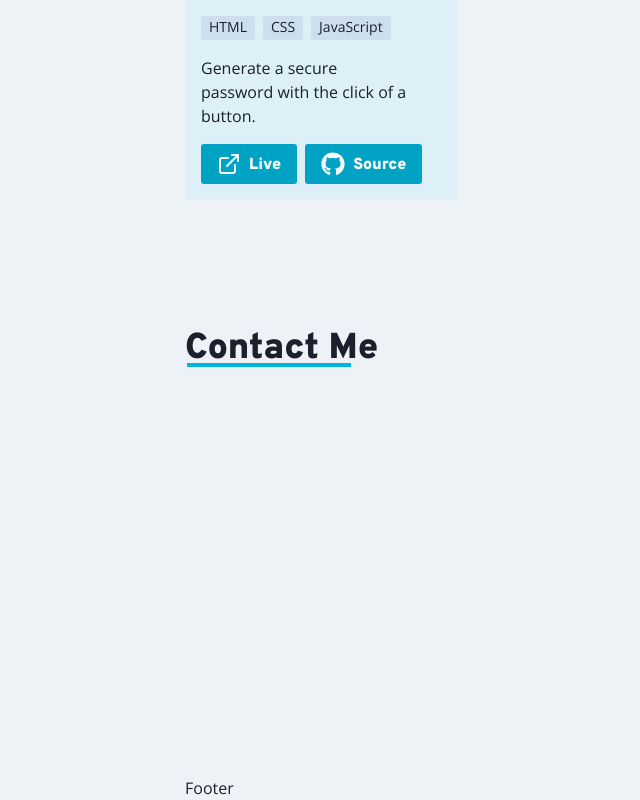
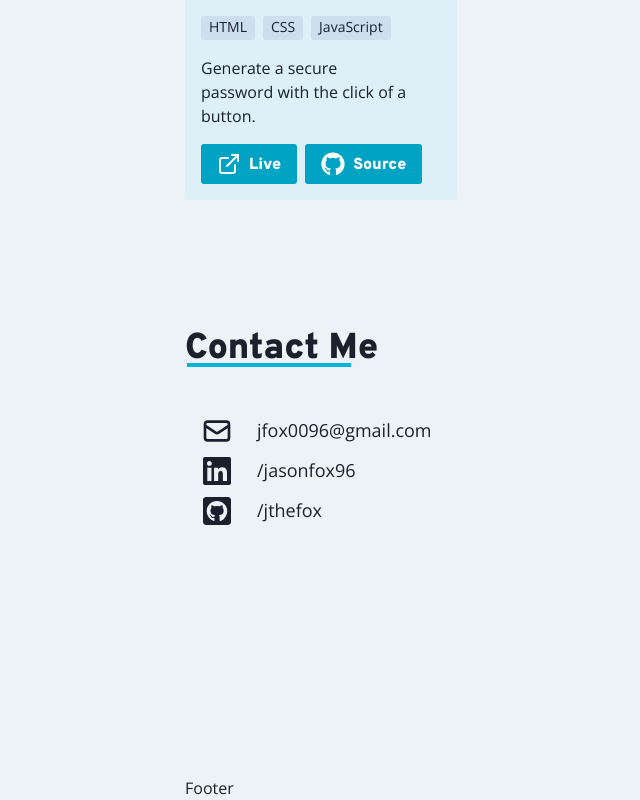
Before and after one commit to jsonFox/portfolio, a React (Vite) app: page / in a window 1280 px wide. Shown: the part 2605-3405 px from the top of the page, without its empty margins (31-671 px from the left). Built offline with nearby package versions, Linux system fonts and the light colour scheme; a web font is replaced by a local one.

Commit message:
Add contact info

```diff
--- a/src/components/Contact.tsx
+++ b/src/components/Contact.tsx
@@ -1,13 +1,33 @@
-import { Box, Stack } from "@chakra-ui/react"
-import { SectionTitle } from "./partials"
+import { Box, Stack, Link } from "@chakra-ui/react";
+import { SectionTitle } from "./partials";
+import { Email, LinkedinSquare, GithubSquare } from "./icons";
 
 export default function Contact() {
   return (
     <Box as='section' id='contactme'>
       <SectionTitle text='Contact Me' />
-      <Stack>
-
+      <Stack pl={4}>
+        <Info>
+          <Email size={32} />
+          <Link href='mailto:jfox0096@gmail.com'>jfox0096@gmail.com</Link>
+        </Info>
+        <Info>
+          <LinkedinSquare size={32} />
+          <Link href='https://www.linkedin.com/in/jasonfox96'>/jasonfox96</Link>
+        </Info>
+        <Info>
+          <GithubSquare size={32} />
+          <Link href='https://github.com/jthefox'>/jthefox</Link>
+        </Info>
       </Stack>
     </Box>
   )
 }
+
+function Info({ children }: { children: JSX.Element[] }) {
+  return (
+    <Stack direction='row' fontSize='lg' alignItems='center' spacing={6}>
+      {children}
+    </Stack>
+  )
+}
--- a/src/components/icons/index.tsx
+++ b/src/components/icons/index.tsx
@@ -41,3 +41,7 @@ export {
 export {
   FiExternalLink as ExternalLink
 } from 'react-icons/fi'
+
+export {
+  HiOutlineMail as Email
+} from 'react-icons/hi'
```
